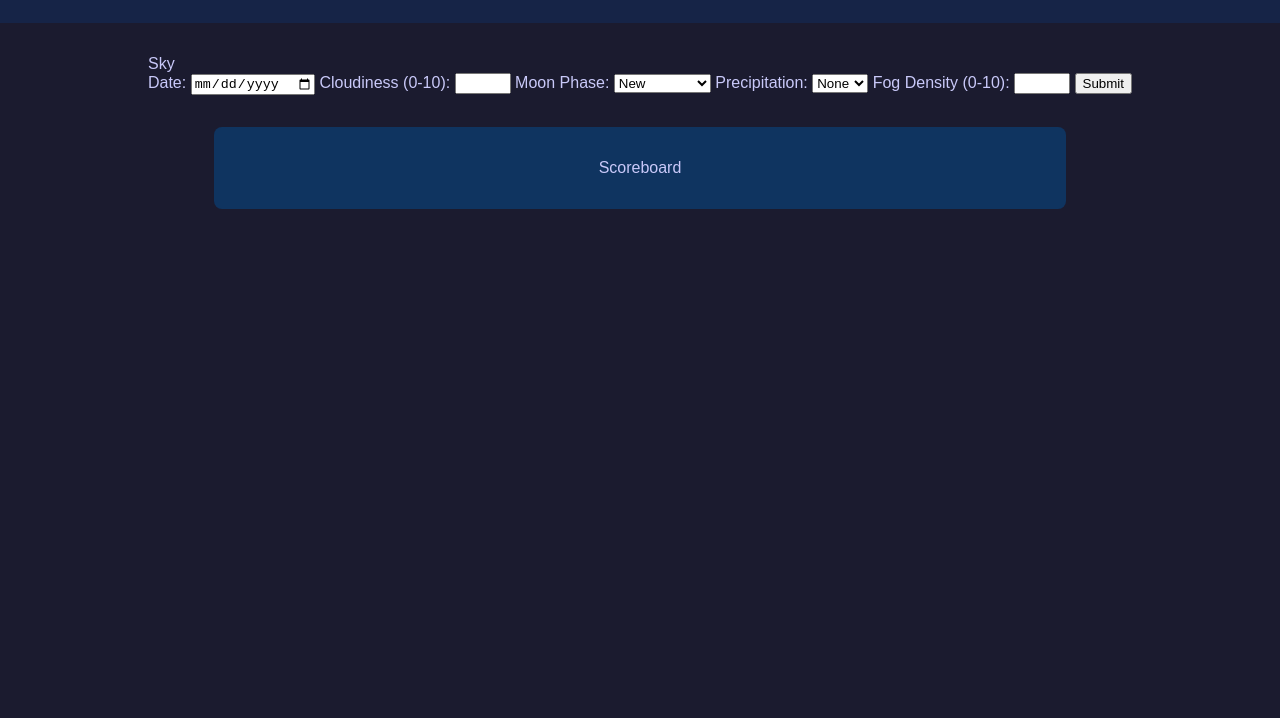
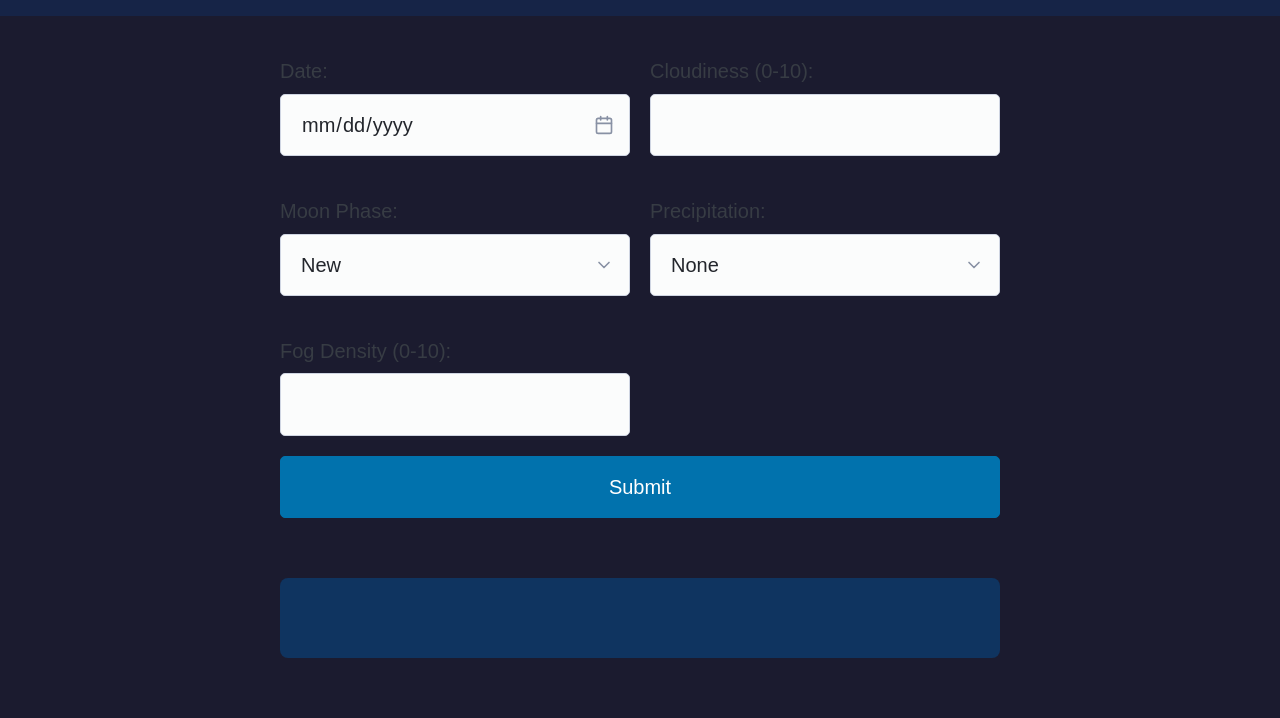
Before and after one commit to slawomirdev/night-sky-management, a website: page frontend/index.html in a window 1280 px wide. Shown: the part 89-807 px from the top of the page. Drawn offline with nearby package versions, Linux system fonts and the light colour scheme; no server answers.

Commit message:
add pico css

```diff
--- a/frontend/app.js
+++ b/frontend/app.js
@@ -3,12 +3,18 @@ document.addEventListener('DOMContentLoaded', () => {
     const form = document.createElement('form');
 
     form.innerHTML = `
+        <div class="grid">
+            <div>
                 <label for="date">Date:</label>
                 <input type="date" id="date" name="date">
+            </div>
 
+            <div>
                 <label for="cloudiness">Cloudiness (0-10):</label>
                 <input type="number" id="cloudiness" name="cloudiness" min="0" max="10">
+            </div>
 
+            <div>
                 <label for="moonPhase">Moon Phase:</label>
                 <select id="moonPhase" name="moonPhase">
                     <option value="new">New</option>
@@ -16,18 +22,23 @@ document.addEventListener('DOMContentLoaded', () => {
                     <option value="full">Full</option>
                     <option value="lastQuarter">Last Quarter</option>
                 </select>
+            </div>
 
+            <div>
                 <label for="precipitation">Precipitation:</label>
                 <select id="precipitation" name="precipitation">
                     <option value="none">None</option>
                     <option value="rain">Rain</option>
                     <option value="snow">Snow</option>
                 </select>
+            </div>
 
+            <div>
                 <label for="fogDensity">Fog Density (0-10):</label>
                 <input type="number" id="fogDensity" name="fogDensity" min="0" max="10">
-
-        <button type="submit">Submit</button>
+            </div>
+        </div>
+        <button type="submit" class="primary">Submit</button>
     `;
 
     form.addEventListener('submit', (e) => {
@@ -82,11 +93,15 @@ document.addEventListener('DOMContentLoaded', () => {
 function displayResult(data) {
     const display = document.getElementById('display');
     display.innerHTML = `
+        <article>
+            <header>
                 <h2>Night Sky Conditions</h2>
+            </header>
             <p><strong>Date:</strong> ${data.date}</p>
             <p><strong>Cloudiness:</strong> ${data.cloudiness}</p>
             <p><strong>Moon Phase:</strong> ${data.moonPhase}</p>
             <p><strong>Precipitation:</strong> ${data.precipitation}</p>
             <p><strong>Fog Density:</strong> ${data.fogDensity}</p>
+        </article>
     `;
 }
--- a/frontend/index.html
+++ b/frontend/index.html
@@ -4,18 +4,22 @@
     <meta charset="UTF-8">
     <meta name="viewport" content="width=device-width, initial-scale=1.0">
     <title>Night Sky Management</title>
+    <link
+            rel="stylesheet"
+            href="https://cdn.jsdelivr.net/npm/@picocss/pico@2/css/pico.min.css"
+    />
     <link rel="stylesheet" href="styles.css">
 </head>
 <body>
 <header>
     <h1>Night Sky Management</h1>
 </header>
-<main>
+<main class="container">
     <section id="controls">
-        Sky
+        <!-- Dodaj tutaj kontrolki do zarządzania nocnym niebem -->
     </section>
     <section id="display">
-       Scoreboard
+        <!-- Tutaj wyświetlimy wynik -->
     </section>
 </main>
 <script src="app.js"></script>
--- a/frontend/styles.css
+++ b/frontend/styles.css
@@ -16,21 +16,41 @@ header {
     text-align: center;
 }
 
-main {
+main.container {
     display: flex;
     flex-direction: column;
     align-items: center;
     padding: 2rem;
+    max-width: 800px;
+    margin: 0 auto;
 }
 
 #controls {
     margin-bottom: 2rem;
+    width: 100%;
+}
+
+#controls .grid {
+    display: grid;
+    gap: 1rem;
+    grid-template-columns: 1fr 1fr;
+}
+
+#controls .grid > div {
+    display: flex;
+    flex-direction: column;
 }
 
 #display {
     background-color: #0f3460;
     padding: 2rem;
     border-radius: 8px;
-    width: 80%;
-    text-align: center;
+    width: 100%;
+    text-align: left;
 }
+
+@media (max-width: 600px) {
+    #controls .grid {
+        grid-template-columns: 1fr;
+    }
+}
```
Lines whose indentation alone changed are shown as unchanged.
